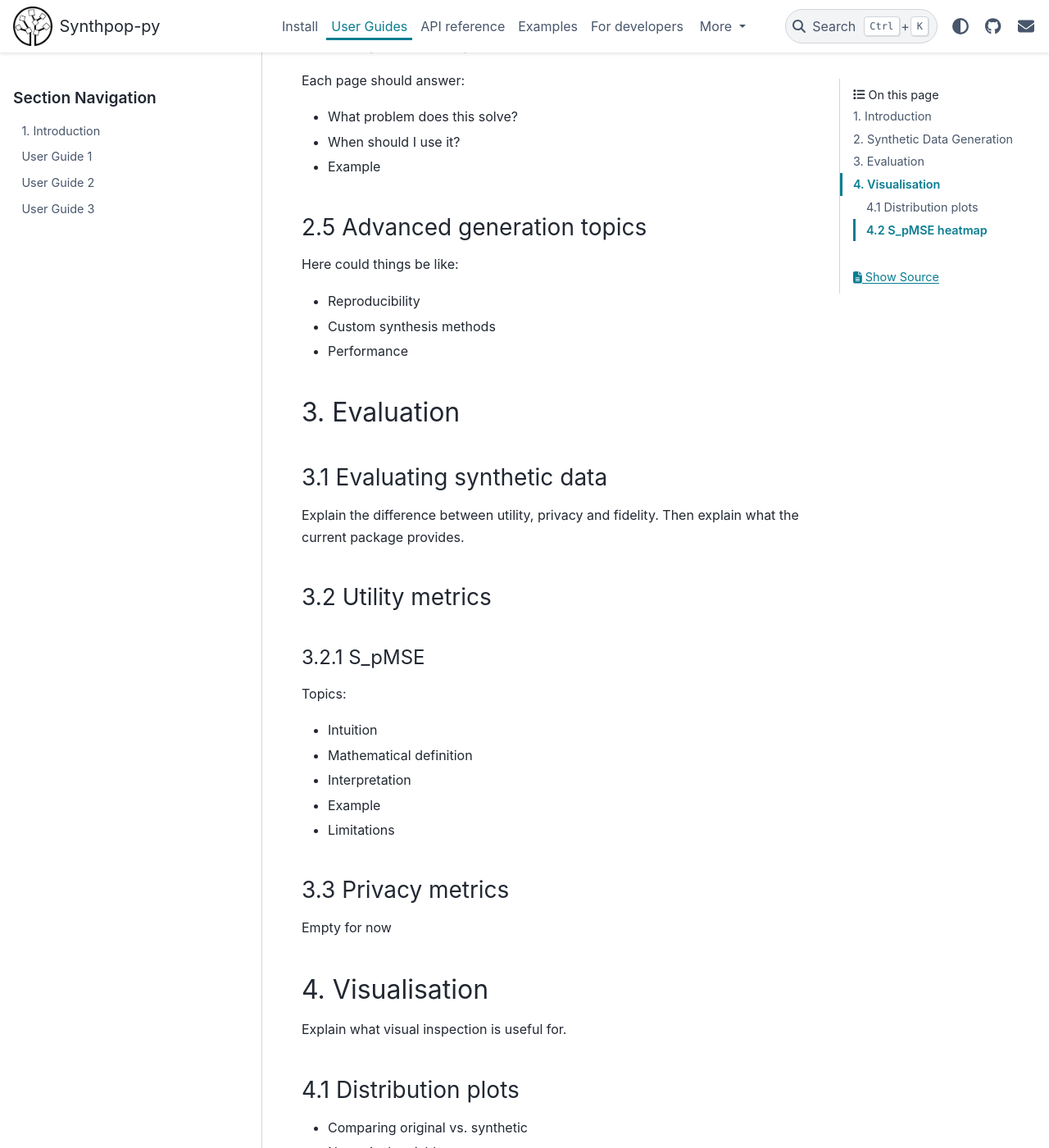
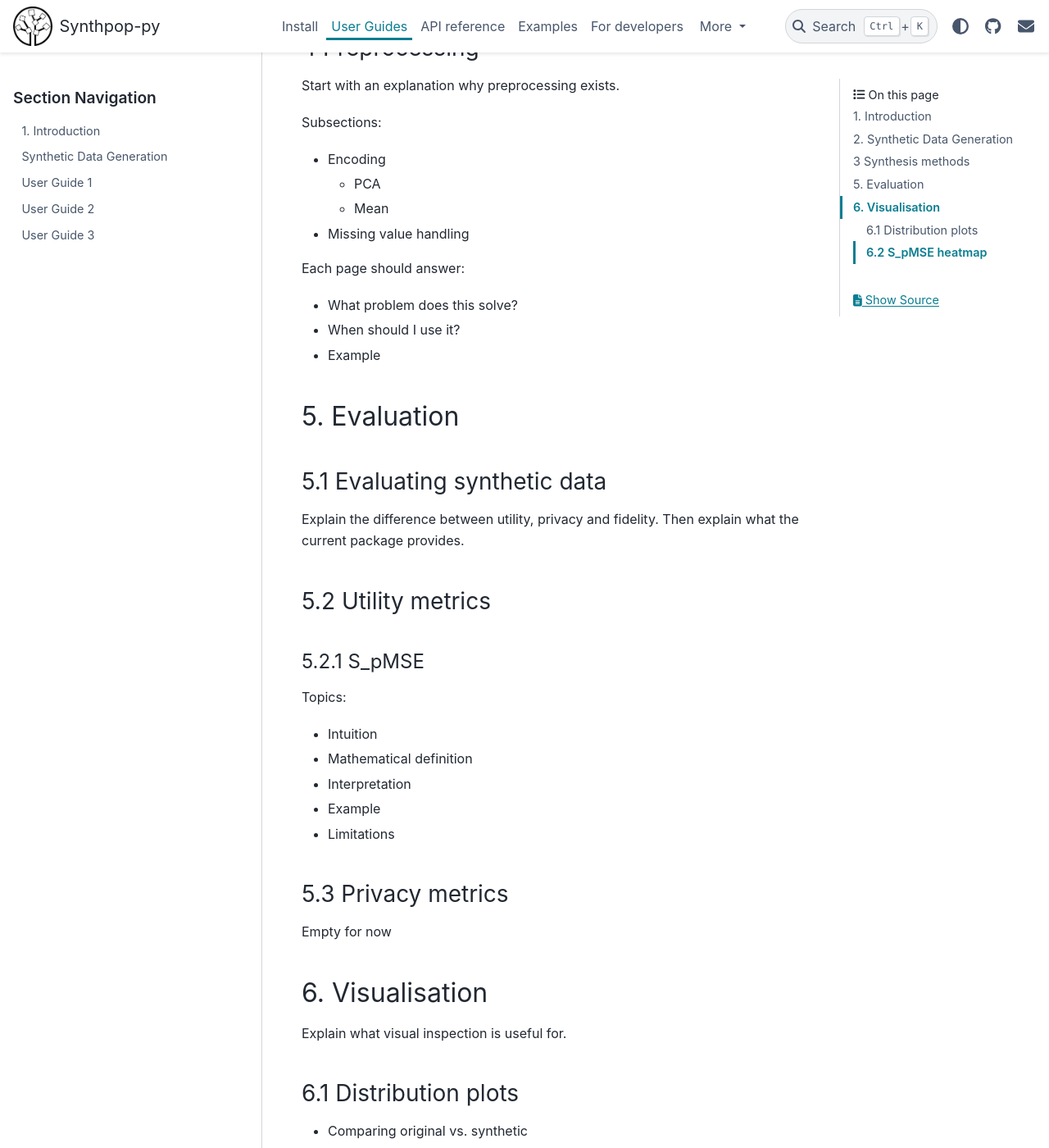
Before and after one commit to duonl/synthpop-py, a Sphinx documentation site: the page built from docs/source/user_guides/user_guides_index.md, in a window 1280 px wide and 1400 px high, scrolled down 1998 px. Shown: the whole window at 82% size. Built offline with Sphinx 7.4.7 and the PyData theme 0.15.4, drawn with Linux system fonts in a browser that asks for light colours; some of the changed text lies outside the part shown.

Commit message:
update structure

```diff
--- a/docs/source/user_guides/user_guides_index.md
+++ b/docs/source/user_guides/user_guides_index.md
@@ -42,7 +48,7 @@ Where each shows:
 
 At the end, you'd want to include a comparison table with probably something like Method, Preserves relationships, Speed, Privacy, Typical use.
 
-### 2.4 Preprocessing
+### 4 Preprocessing
 Start with an explanation why preprocessing exists.
 
 Subsections:
@@ -56,18 +62,14 @@ Each page should answer:
 - When should I use it?
 - Example
 
-### 2.5 Advanced generation topics
-Here could things be like:
-- Reproducibility
-- Custom synthesis methods
-- Performance
 
-## 3. Evaluation
-### 3.1 Evaluating synthetic data
+
+## 5. Evaluation
+### 5.1 Evaluating synthetic data
 Explain the difference between utility, privacy and fidelity. Then explain what the current package provides.
 
-### 3.2 Utility metrics
-#### 3.2.1 S_pMSE
+### 5.2 Utility metrics
+#### 5.2.1 S_pMSE
 Topics:
 - Intuition
 - Mathematical definition
@@ -75,17 +77,17 @@ Topics:
 - Example
 - Limitations
 
-### 3.3 Privacy metrics
+### 5.3 Privacy metrics
 Empty for now
 
-## 4. Visualisation
+## 6. Visualisation
 Explain what visual inspection is useful for.
-### 4.1 Distribution plots
+### 6.1 Distribution plots
 - Comparing original vs. synthetic
 - Numerical variables
 - Categorical variables
 - Examples
-### 4.2 S_pMSE heatmap
+### 6.2 S_pMSE heatmap
 - Interpretation
 - Detecting problematic variables
 - Examples
@@ -95,6 +97,7 @@ Explain what visual inspection is useful for.
 :maxdepth: 1
 
 1_introduction.md
+2_synthetic_data_generation.md
 user_guide1.md
 user_guide2.md
 user_guide3.md
```
Also changed, not shown: other parts of docs/source/user_guides/user_guides_index.md (+7 -1 lines).
